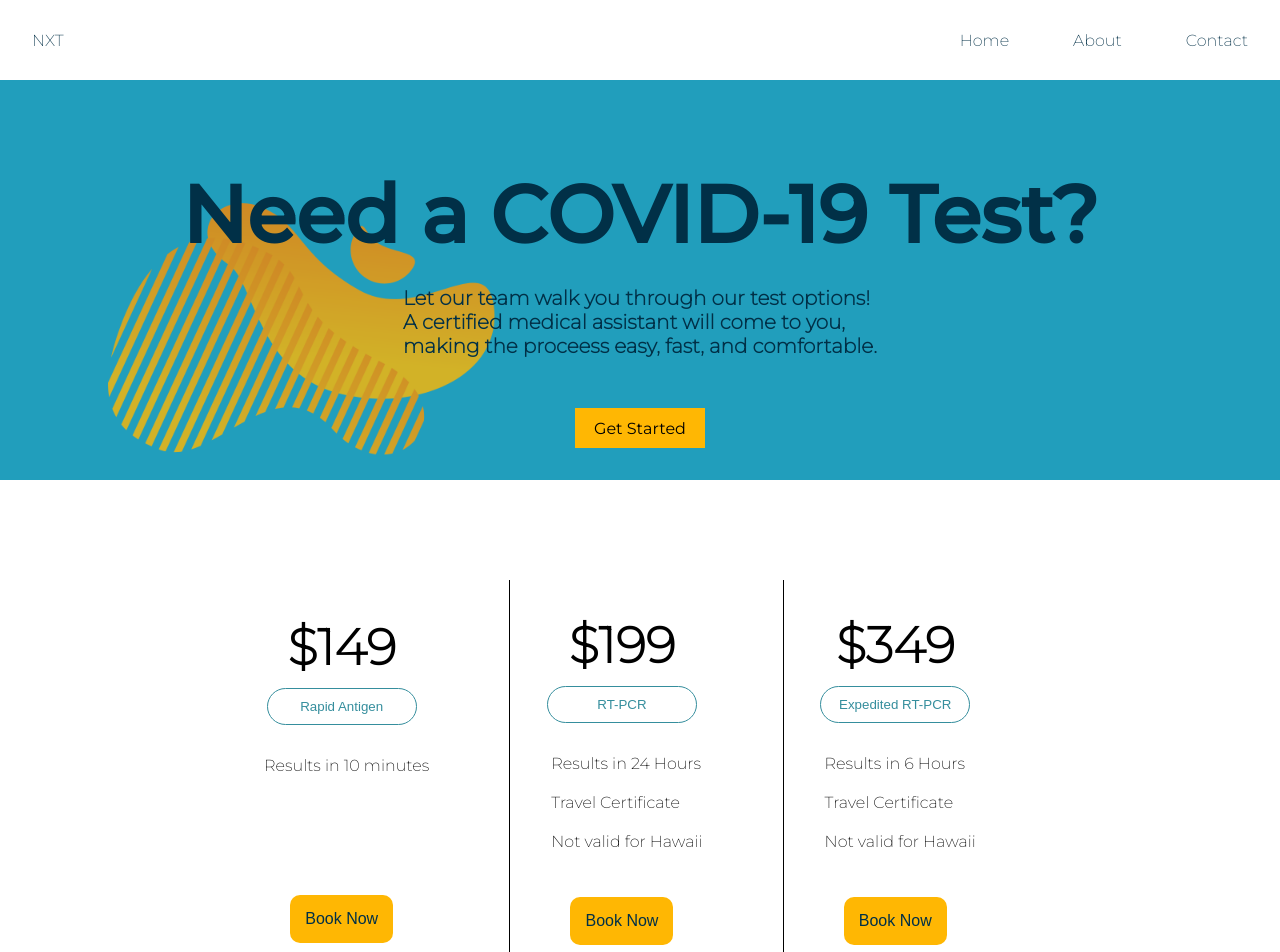
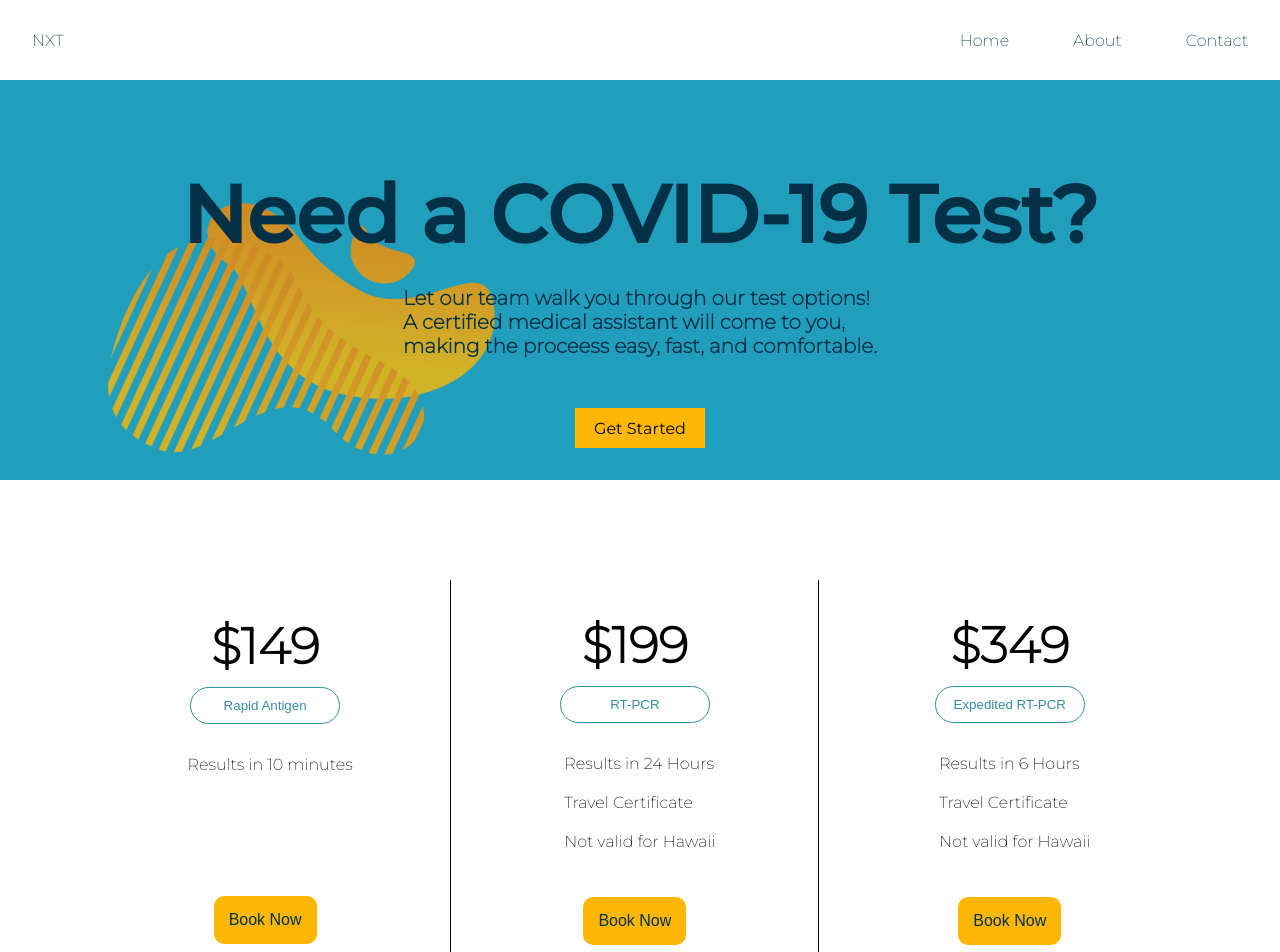
Before and after one commit to Danfirech/covid-landingpage, a Next.js app: page / in a window 1280 px wide. Shown: the top 952 px of the page. Built offline with nearby package versions, Linux system fonts and the light colour scheme.

Commit message:
pushing so I can pull

```diff
--- a/components/TestOptions.js
+++ b/components/TestOptions.js
@@ -27,13 +27,13 @@ const Line = styled.div`
 `;
 
 const CardContainer = styled.div`
-  margin-right: 50px;
   padding-top: 20px;
   padding-bottom: 20px;
   background-color: white;
   display: flex;
   flex-direction: column;
   align-items: center;
+
   @media only screen and (max-width: 480px) {
     margin-right: 0;
     margin-bottom: 10px;
@@ -44,6 +44,8 @@ const CardContainer = styled.div`
 const PriceContainer = styled.div`
   display: flex;
   align-items: center;
+  padding-right: 130px;
+  padding-left: 130px;
 `;
 const Price = styled.span`
   font-weight: bold;
@@ -102,7 +104,7 @@ const TestOptions = ({ price, type }) => {
         </PriceContainer>
         <Type>Rapid Antigen</Type>
         <List>
-          <ListItem style={{ marginBottom: 104 }}>
+          <ListItem style={{ marginBottom: 106 }}>
             Results in 10 minutes
           </ListItem>
         </List>
```
